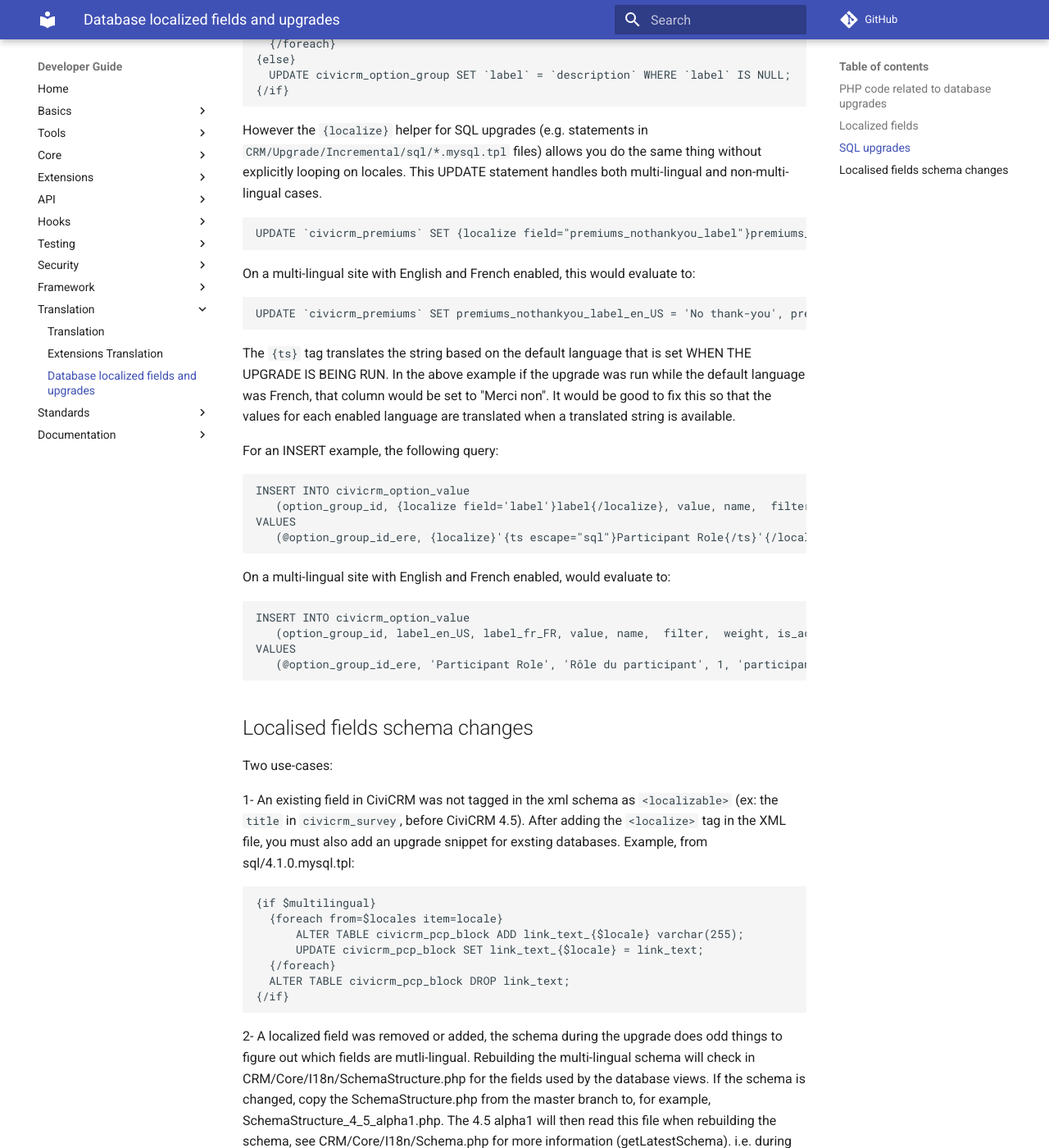
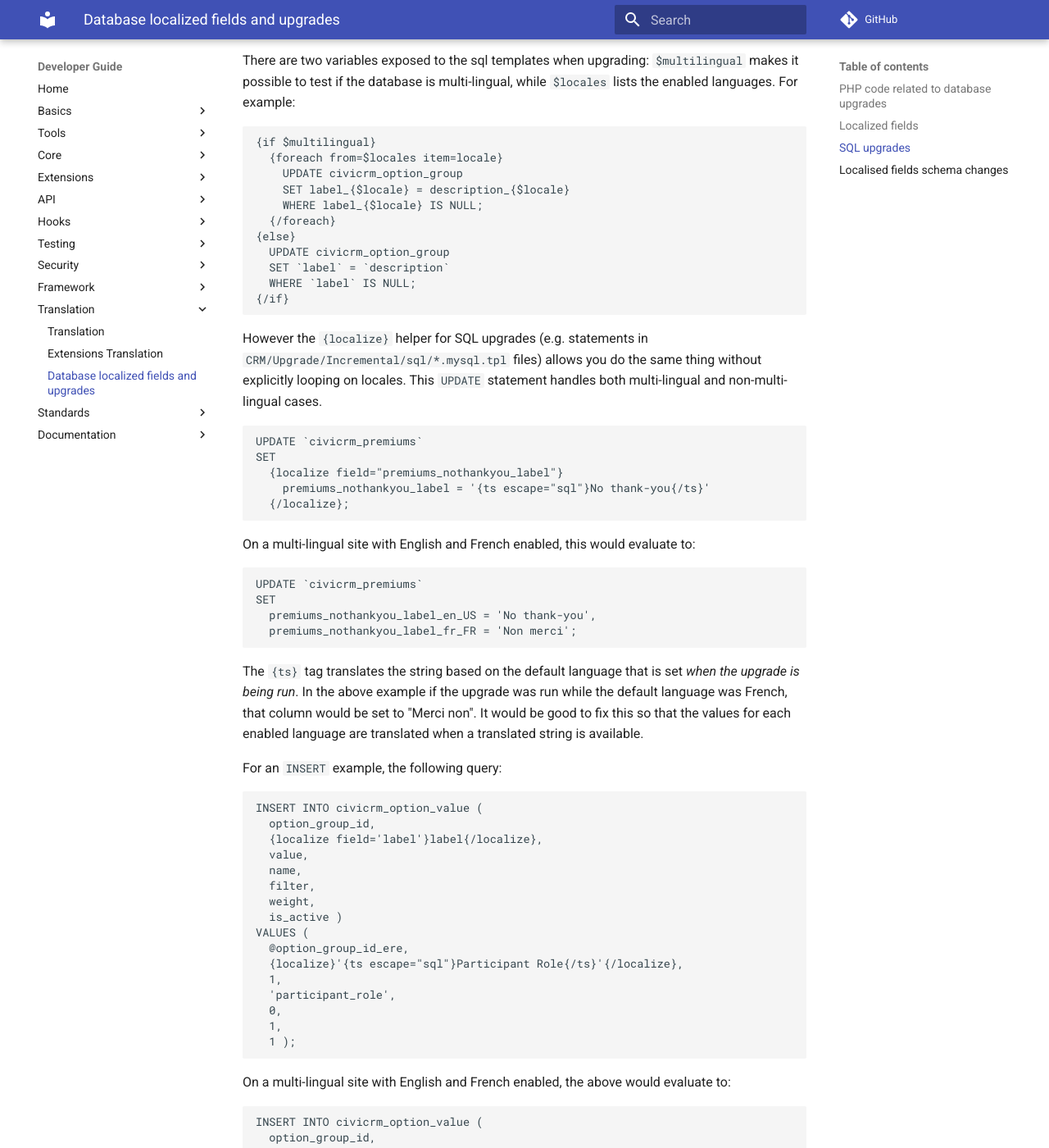
Before and after one commit to civicrm/civicrm-dev-docs, an MkDocs documentation site: the page built from docs/translation/database.md, in a window 1280 px wide and 1400 px high, scrolled down 1766 px. Shown: the whole window at 82% size. Built offline with MkDocs 1.6.1 and Material for MkDocs 9.7.7, drawn with Linux system fonts in a browser that asks for light colours; comment, search, counter and statistics services are not loaded; old or Windows-style settings are respelled for this version of MkDocs; some of the changed text lies outside the part shown.

Commit message:
Improve language and markdown

````diff
--- a/docs/standards/php.md
+++ b/docs/standards/php.md
@@ -101,15 +101,15 @@ Changing these can be quite difficult and can break interfaces consumed by downs
 
 ## Localization
 
-Any string that will be displayed to the user should be wrapped in ts() to translate the string:
+Any string that will be displayed to the user should be wrapped in `ts()` to translate the string:
 
-```
+```php
 $string = ts("Hello, world!");
 ```
 
 Translation strings can also include placeholders for variables:
 
-```
+```php
 $string = ts("Membership for %1 has been updated. The membership End Date is %2.", array(
   1 => $userDisplayName,
   2 => $endDate,
--- a/docs/translation/database.md
+++ b/docs/translation/database.md
@@ -7,15 +7,23 @@ We try to reduce the number of strings that will be practically never seen by ad
 For example, in `CRM_Upgrade_Incremental_php_FourSeven`, `addTask()` task names such as "Upgrade DB to ..." should be translated:
 
 ```php
-$this->addTask(ts('Upgrade DB to %1: SQL', array(1 => '4.3.5')), 'task_4_3_x_runSql', $rev);
+$this->addTask(
+  ts('Upgrade DB to %1: SQL', array(1 => '4.3.5')),
+  'task_4_3_x_runSql',
+  $rev
+);
 ```
 
-Very specific one-time tasks should not be translated (wrapped in "ts"). Administrators are very unlikely to see such strings. If they do, they will probably need the original English string in order to get support on the forums. They are also strings that are very hard to translate because of lack of context.
+Very specific one-time tasks should not be translated (wrapped in `ts`). Administrators are very unlikely to see such strings. If they do, they will probably need the original English string in order to get support on the forums. They are also strings that are very hard to translate because of lack of context.
 
 For example, do not translate:
 
 ```php
-$this->addTask('Update financial_account_id in financial_trxn table', 'updateFinancialTrxnData', $rev);
+$this->addTask(
+  'Update financial_account_id in financial_trxn table',
+  'updateFinancialTrxnData',
+  $rev
+);
 ```
 
 ## Localized fields
@@ -52,62 +60,99 @@ SQL upgrades must account for two use-cases:
 
 There are two variables exposed to the sql templates when upgrading: `$multilingual` makes it possible to test if the database is multi-lingual, while `$locales` lists the enabled languages. For example:
 
-```
+```smarty
 {if $multilingual}
   {foreach from=$locales item=locale}
-    UPDATE civicrm_option_group SET label_{$locale} = description_{$locale} WHERE label_{$locale} IS NULL;
+    UPDATE civicrm_option_group
+    SET label_{$locale} = description_{$locale}
+    WHERE label_{$locale} IS NULL;
   {/foreach}
 {else}
-  UPDATE civicrm_option_group SET `label` = `description` WHERE `label` IS NULL;
+  UPDATE civicrm_option_group
+  SET `label` = `description`
+  WHERE `label` IS NULL;
 {/if}
 ```
 
-However the `{localize}` helper for SQL upgrades (e.g. statements in `CRM/Upgrade/Incremental/sql/*.mysql.tpl` files)  allows you do the same thing without explicitly looping on locales. This UPDATE statement handles both multi-lingual and non-multi-lingual cases.
+However the `{localize}` helper for SQL upgrades (e.g. statements in `CRM/Upgrade/Incremental/sql/*.mysql.tpl` files)  allows you do the same thing without explicitly looping on locales. This `UPDATE` statement handles both multi-lingual and non-multi-lingual cases.
 
-```
-UPDATE `civicrm_premiums` SET {localize field="premiums_nothankyou_label"}premiums_nothankyou_label = '{ts escape="sql"}No thank-you{/ts}'{/localize};
+```smarty
+UPDATE `civicrm_premiums`
+SET
+  {localize field="premiums_nothankyou_label"}
+    premiums_nothankyou_label = '{ts escape="sql"}No thank-you{/ts}'
+  {/localize};
 ```
 
 On a multi-lingual site with English and French enabled, this would evaluate to:
 
-```
-UPDATE `civicrm_premiums` SET premiums_nothankyou_label_en_US = 'No thank-you', premiums_nothankyou_label_fr_FR = 'Non merci';
+```sql
+UPDATE `civicrm_premiums`
+SET
+  premiums_nothankyou_label_en_US = 'No thank-you',
+  premiums_nothankyou_label_fr_FR = 'Non merci';
 ```
 
-The `{ts}` tag translates the string based on the default language that is set WHEN THE UPGRADE IS BEING RUN. In the above example if the upgrade was run while the default language was French, that column would be set to "Merci non". It would be good to fix this so that the values for each enabled language are translated when a translated string is available.
+The `{ts}` tag translates the string based on the default language that is set _when the upgrade is being run_. In the above example if the upgrade was run while the default language was French, that column would be set to "Merci non". It would be good to fix this so that the values for each enabled language are translated when a translated string is available.
 
-For an INSERT example, the following query:
+For an `INSERT` example, the following query:
 
-```
-INSERT INTO civicrm_option_value
-   (option_group_id, {localize field='label'}label{/localize}, value, name,  filter,  weight, is_active )
-VALUES
-   (@option_group_id_ere, {localize}'{ts escape="sql"}Participant Role{/ts}'{/localize}, 1, 'participant_role', 0,  1, 1 );
+```smarty
+INSERT INTO civicrm_option_value (
+  option_group_id,
+  {localize field='label'}label{/localize},
+  value,
+  name,
+  filter,
+  weight,
+  is_active )
+VALUES (
+  @option_group_id_ere,
+  {localize}'{ts escape="sql"}Participant Role{/ts}'{/localize},
+  1,
+  'participant_role',
+  0,
+  1,
+  1 );
 ```
 
-On a multi-lingual site with English and French enabled, would evaluate to:
+On a multi-lingual site with English and French enabled, the above would evaluate to:
 
-```
-INSERT INTO civicrm_option_value
-   (option_group_id, label_en_US, label_fr_FR, value, name,  filter,  weight, is_active )
-VALUES
-   (@option_group_id_ere, 'Participant Role', 'Rôle du participant', 1, 'participant_role', 0,  1, 1 );
+```sql
+INSERT INTO civicrm_option_value (
+  option_group_id,
+  label_en_US,
+  label_fr_FR,
+  value,
+  name,
+  filter,
+  weight,
+  is_active )
+VALUES (
+  @option_group_id_ere,
+  'Participant Role',
+  'Rôle du participant',
+  1,
+  'participant_role',
+  0,
+  1,
+  1 );
 ```
 
 ## Localised fields schema changes
 
 Two use-cases:
 
-1- An existing field in CiviCRM was not tagged in the xml schema as `<localizable>` (ex: the `title` in `civicrm_survey`, before CiviCRM 4.5). After adding the `<localize>` tag in the XML file, you must also add an upgrade snippet for exsting databases. Example, from sql/4.1.0.mysql.tpl:
+1. An existing field in CiviCRM was not tagged in the [XML schema](/framework/database/schema-definition.md) as `<localizable>` (ex: the `title` in `civicrm_survey`, before CiviCRM 4.5). After adding the `<localize>` tag in the XML file, you must also add an upgrade snippet for existing databases. Example, from `sql/4.1.0.mysql.tpl`:
 
-```
-{if $multilingual}
-  {foreach from=$locales item=locale}
-      ALTER TABLE civicrm_pcp_block ADD link_text_{$locale} varchar(255);
-      UPDATE civicrm_pcp_block SET link_text_{$locale} = link_text;
-  {/foreach}
-  ALTER TABLE civicrm_pcp_block DROP link_text;
-{/if}
-```
+    ```smarty
+    {if $multilingual}
+      {foreach from=$locales item=locale}
+          ALTER TABLE civicrm_pcp_block ADD link_text_{$locale} varchar(255);
+          UPDATE civicrm_pcp_block SET link_text_{$locale} = link_text;
+      {/foreach}
+      ALTER TABLE civicrm_pcp_block DROP link_text;
+    {/if}
+    ```
 
-2- A localized field was removed or added, the schema during the upgrade does odd things to figure out which fields are mutli-lingual. Rebuilding the multi-lingual schema will check in CRM/Core/I18n/SchemaStructure.php for the fields used by the database views. If the schema is changed, copy the SchemaStructure.php from the master branch to, for example, SchemaStructure_4_5_alpha1.php. The 4.5 alpha1 will then read this file when rebuilding the schema, see CRM/Core/I18n/Schema.php for more information (getLatestSchema). i.e. during an upgrade, we may be upgrading from 4.0 to 4.5, and when rebuilding the views at each stage, we need to load the correct schema version. Since we do not have a schema file for each minor version, CiviCRM will attempt to load the most relevant schema version to the version of the upgrade step being run.
+2. If a localized field was removed or added, the schema does odd things during the upgrade to figure out which fields are mutli-lingual. Rebuilding the multi-lingual schema will check in `CRM/Core/I18n/SchemaStructure.php` for the fields used by the database views. If the schema is changed, copy the `SchemaStructure.php` from the master branch to, for example, `SchemaStructure_4_5_alpha1.php`. The 4.5 alpha1 will then read this file when rebuilding the schema, see `CRM/Core/I18n/Schema.php` for more information (`getLatestSchema`). i.e. during an upgrade, we may be upgrading from 4.0 to 4.5, and when rebuilding the views at each stage, we need to load the correct schema version. Since we do not have a schema file for each minor version, CiviCRM will attempt to load the most relevant schema version to the version of the upgrade step being run.
--- a/docs/translation/index.md
+++ b/docs/translation/index.md
@@ -74,7 +74,7 @@ else {
 
 ## Javascript
 
-When translating strings in an extension, ts scope needs to be declared. The CRM.ts function takes scope as an argument and returns a function that always applies that scope to ts calls:
+When translating strings in an extension, ts scope needs to be declared. The `CRM.ts` function takes scope as an argument and returns a function that always applies that scope to ts calls:
 
 ```js
 // This closure gets a local copy of jQuery, Lo-dash, and ts
@@ -83,37 +83,43 @@ When translating strings in an extension, ts scope needs to be declared. The CRM
 })(CRM.$, CRM._, CRM.ts('foo.bar.myextension'));
 ```
 
-Note that `CRM.ts` is not the same as the global `ts` function. `CRM.ts` is a function that returns a function (javascript is wacky like that). Since your closure gives the local `ts` the same name as the global `ts`, it will be used instead.
+!!! note
+    `CRM.ts` is not the same as the global `ts` function. `CRM.ts` is a function that returns a function (javascript is wacky like that). Since your closure gives the local `ts` the same name as the global `ts`, it will be used instead.
 
-Important: Your local version of `ts` could be named anything, but strings in your javascript file cannot be accurately parsed unless you name it ts.
+!!! important
+    Your local version of `ts` could be named anything, but strings in your javascript file cannot be accurately parsed unless you name it `ts`.
 
 ## Smarty templates
 
-The strings hard-coded into templates should be wrapped in `{ts}...{/ts}` tags. For example:
+* The strings hard-coded into templates should be wrapped in `{ts}...{/ts}` tags. For example:
 
-```
-{ts}Full or partial name (last name, or first name, or organization name).{/ts}
-```
+    ```smarty
+    {ts}Full or partial name (last name, or first name, or organization name).{/ts}
+    ```
 
-If you need to pass a variable to the localisable string, you should use the following pattern:
+* If you need to pass a variable to the localizable string, you should use the following pattern:
 
-```
-<div class="status">{ts 1=$delName}Are you sure you want to delete <b>%1</b> Tag?{/ts}</div>
-```
+    ```smarty
+    <div class="status">
+      {ts 1=$delName}Are you sure you want to delete <b>%1</b> Tag?{/ts}
+    </div>
+    ```
 
-When possible, avoid HTML formatting and newlines inside `{ts}...{/ts}` tags. For example:
+* When possible, avoid HTML formatting and newlines inside `{ts}...{/ts}` tags.
 
-```
-<p>{ts}Hello, world!{/ts}</p>
-```
+    * Good
 
-and not:
+        ```smarty
+        <p>{ts}Hello, world!{/ts}</p>
+        ```
 
-```
-{ts}<p>This is a bad example.</p>{/ts}
-```
+    * Bad
 
-## Why not use the Drupal locale module?
+        ```
+        {ts}<p>Hello, world!</p>{/ts}
+        ```
+
+## Rationale for using Gettext
 
 In most projects, strings are typically translated by either:
 
@@ -127,6 +133,6 @@ In order to be support Joomla!, WordPress, Backdrop and eventually other content
 
 Here are the guides to other popular projects:
 
-* Drupal: https://www.drupal.org/node/322729
-* Joomla!: https://docs.joomla.org/Specification_of_language_files
-* WordPress: https://codex.wordpress.org/I18n_for_WordPress_Developers
+* Drupal: <https://www.drupal.org/node/322729>
+* Joomla!: <https://docs.joomla.org/Specification_of_language_files>
+* WordPress: <https://codex.wordpress.org/I18n_for_WordPress_Developers>
````
Also changed, not shown: other parts of docs/translation/database.md (+3 -3 lines), other parts of docs/translation/index.md (+2 -2 lines), docs/translation/extensions.md (+7 -7 lines).
